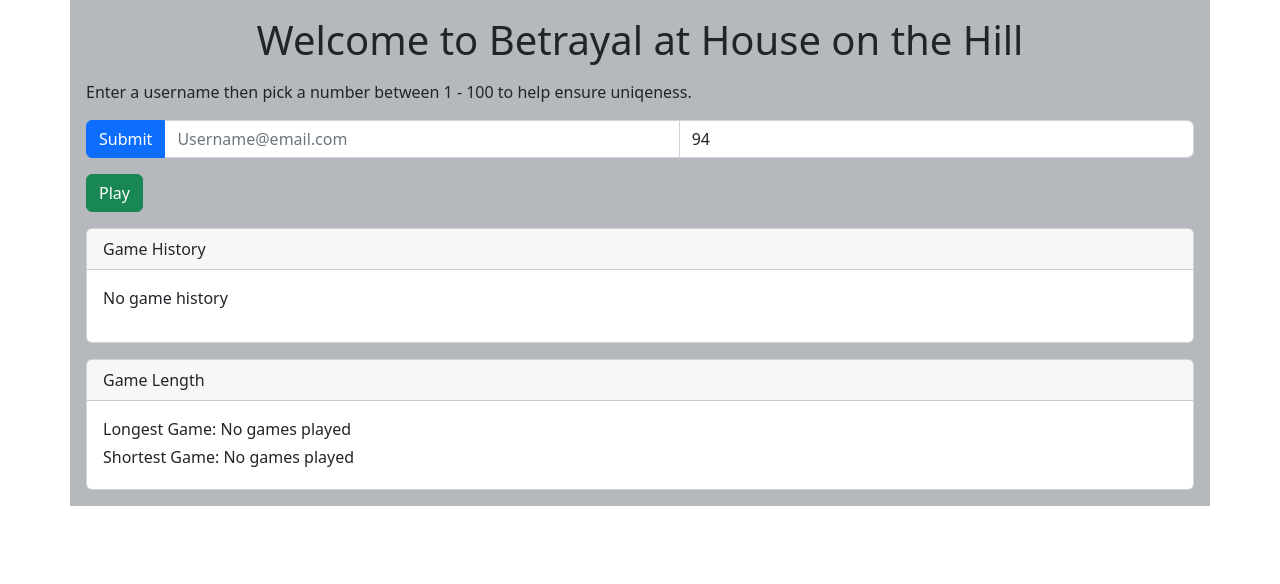
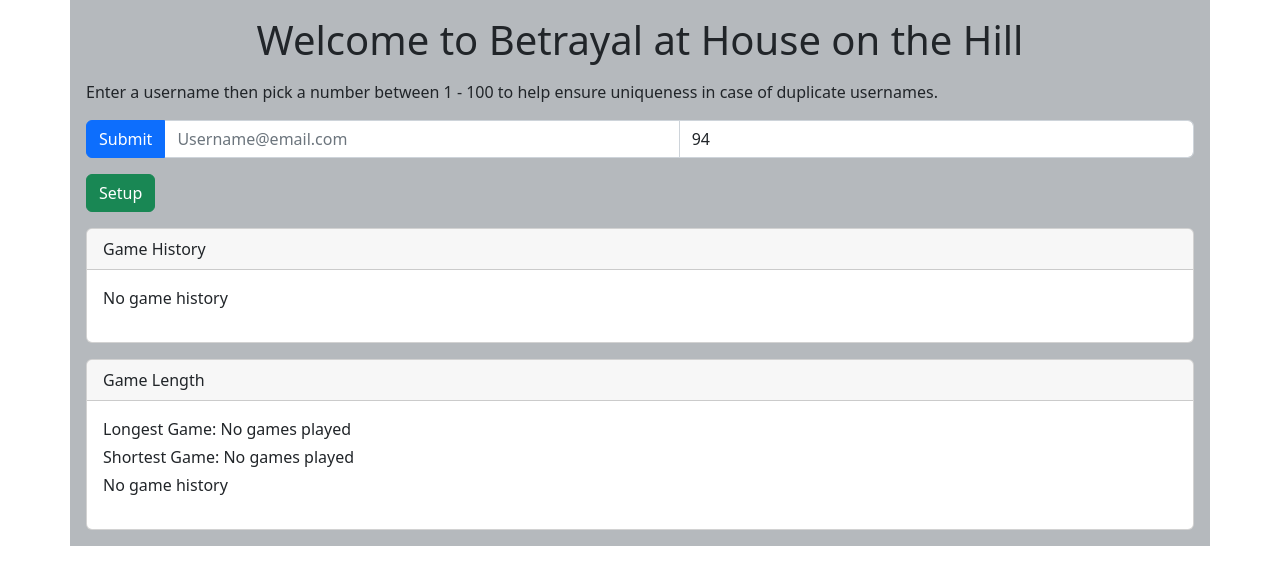
Before and after one commit to 2023-spring-adv-fe-tuth/betrayal-at-hoth-comp-app, a React (Create React App) app: page /setup in a window 1280 px wide. Shown: the top 584 px of the page. Built offline with nearby package versions, Linux system fonts and the light colour scheme; what human-readable would draw is missing.

Commit message:
Average game length by number of players is working

```diff
--- a/package.json
+++ b/package.json
@@ -1,7 +1,7 @@
 {
   "name": "betrayal-at-hoth-comp-app",
   "version": "0.1.0",
-  "homepage": "https://Towna.github.io/betrayal-at-hoth-comp-app/",
+  "homepage": "https://2023-spring-adv-fe-tuth.github.io/betrayal-at-hoth-comp-app/",
   "private": true,
   "dependencies": {
     "@aws-sdk/util-dynamodb": "^3.326.0",
--- a/src/App.tsx
+++ b/src/App.tsx
@@ -4,7 +4,7 @@
 import { Setup } from "./Setup";
 import { Results } from "./Results";
 import { HashRouter, Routes, Route } from "react-router-dom";
-import { GameResult, winnerRecord, getShortestGame, getLongestGame, SetupData } from './data-models';
+import { GameResult, winnerRecord, getShortestGame, getLongestGame, SetupData, avgGameLengths } from './data-models';
 import { useState, useEffect} from 'react';
 import { saveGameToCloud, loadGamesFromCloud } from './tca-cloud-api';
 
@@ -126,7 +126,7 @@
         <h1>Welcome to Betrayal at House on the Hill</h1>
       </div>
       <div className="my-3">
-        <p className="fw-light">Enter a username then pick a number between 1 - 100 to help ensure uniqeness.</p>
+        <p className="fw-light">Enter a username then pick a number between 1 - 100 to help ensure uniqueness in case of duplicate usernames.</p>
         <InputGroup>
           <Button variant="primary" onClick={saveUserInfo}>Submit</Button>
           <Form.Control type="text" placeholder="Username@email.com" aria-label="Username" aria-describedby="username"
@@ -141,7 +141,7 @@
           winnerRecord={winnerRecord(gameResults)}
           longestGame={getLongestGame(gameResults)}
           shortestGame={getShortestGame(gameResults)}
-          //averageGameDuration={getAverageGameDurationByPlayerCount(gameResults)}
+          avgGameLengths={avgGameLengths(gameResults)}
           />}/>
           <Route path='/setup' element={<Setup
           setSetupData={setSetupData}/>}/>
--- a/src/Home.tsx
+++ b/src/Home.tsx
@@ -13,6 +13,7 @@
     }[];
     longestGame: number;
     shortestGame: number;
+    avgGameLengths: {players: number, avgTime: number}[];
 };
 
 const formatDate = durationFormatter();
@@ -28,20 +29,20 @@
     return className;
 };
 
-export const Home: React.FC<HomeProps> = ({ winnerRecord, longestGame, shortestGame }) => {
+export const Home: React.FC<HomeProps> = ({ winnerRecord, longestGame, shortestGame, avgGameLengths }) => {
 
     const nav = useNavigate();
 
     return (
             <>
                 <div>
-                    <Button className="mb-3" variant="success" onClick={() => nav("/setup")}>Play</Button>
+                    <Button className="mb-3" variant="success" onClick={() => nav("/setup")}>Setup</Button>
                     <Card className="mb-3">
                         <Card.Header>Game History</Card.Header>
                         <Card.Body>{winnerRecord.length > 0 ?
                             (<ListGroup>
                                 {winnerRecord.map((x, index) =>
-                                <ListGroup.Item variant={cssColor(x.winner)} key={index}>{x.winner} Players: {x.players}</ListGroup.Item>)}
+                                <ListGroup.Item variant={cssColor(x.winner)} key={index}>Winning Side: {x.winner}   Players: {x.players}</ListGroup.Item>)}
                             </ListGroup>) :
                             (<p>No game history</p>)
                             }
@@ -52,8 +53,13 @@
                         <Card.Body>
                             <p className="mb-1">{`Longest Game: ${Number.isInteger(longestGame) ? formatDate(longestGame) : "No games played"}`}</p>
                             <p className="mb-1">{`Shortest Game: ${Number.isInteger(shortestGame) ? formatDate(shortestGame) : "No games played"}`}</p>
-                            <ListGroup>
-                                {}
+                            <ListGroup>{avgGameLengths.length > 0 ?
+                            (<ListGroup>
+                                {avgGameLengths.map((x, index) =>
+                                <ListGroup.Item key={index}>Players: {x.players} Average Game Length: {`${formatDate(x.avgTime)}`}</ListGroup.Item>)}
+                            </ListGroup>) :
+                            (<p>No game history</p>)
+                            }
                             </ListGroup>
                         </Card.Body>
                     </Card>
--- a/src/Setup.tsx
+++ b/src/Setup.tsx
@@ -44,7 +44,7 @@
                         key={index}
                         onChange={e => setNumberOfPlayers(Number(e.target.value))}/>
                     ))}
-                    <Button className="mt-3" onClick={startGame}>Start</Button>
+                    <Button className="mt-3" onClick={startGame}>Play</Button>
                 </Form>
             </div>
         </>
--- a/src/data-models.tsx
+++ b/src/data-models.tsx
@@ -18,7 +18,7 @@
 
 export type GetLongestGame = (results: GameResult[]) => number;
 export type GetShortestGame = (results: GameResult[]) => number;
-export type GetAverageGameLengthsByPlayerCount = (results: GameResult[]) => {playerCount: number, avgTime: number}[];
+export type GetAverageGameLengthsByPlayerCount = (results: GameResult[]) => {players: number, avgTime: number}[];
 
 export const getLongestGame: GetLongestGame = (results: GameResult[]) =>
     Math.max(...results.map(x => new Date(x.end).getTime() - new Date(x.start).getTime()));
@@ -33,13 +33,14 @@
     const sum = results.reduce((acc, x) => acc + getGameDuration(x), 0);
 };
 
-// export const getAverageGameDurationByPlayerCount = (results: GameResult[]) => {
-//     const grouped = results.reduce(
-//         (acc, x) => acc.set(x.players, [...(acc.get(x.players) ?? []), x]),
-//         new Map<number, GameResult[]>()
-//     );
+export const avgGameLengths: GetAverageGameLengthsByPlayerCount = (results: GameResult[]) => {
+    const groupedByPlayers = results.reduce(
+        (acc, x) => acc.set(x.players, [...acc.get(x.players) ?? [],
+        new Date(x.end).getTime() - new Date(x.start).getTime()]),
+        new Map<number, number[]>()
+    );
 
-//     return [...grouped].map(x => ({playerCount: x[0],
-//          avgGameDuration: getAverageGameDuration(x[1])}))
-//         .sort((a, b) => a.playerCount < b.playerCount ? -1 : 1);
-// };
+    return [...groupedByPlayers].map(x => ({players: x[0],
+        avgTime: x[1].reduce((acc, x) => acc + x, 0) / x[1].length}))
+        .sort((a, b) => a.players < b.players ? -1 : 1);
+};
--- a/tsconfig.json
+++ b/tsconfig.json
@@ -1,6 +1,6 @@
 {
   "compilerOptions": {
-    "target": "es5",
+    "target": "es2015",
     "lib": [
       "dom",
       "dom.iterable",
```
